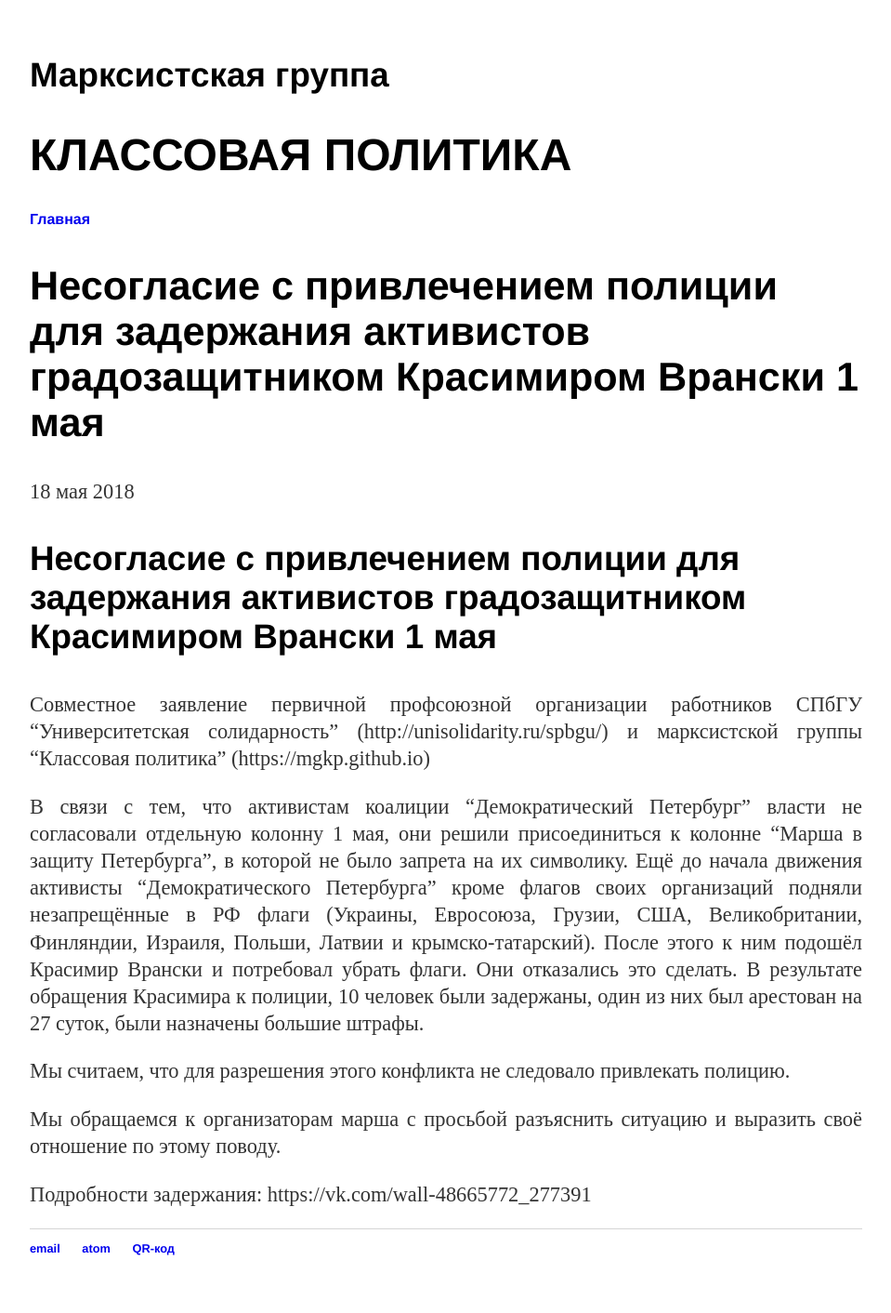
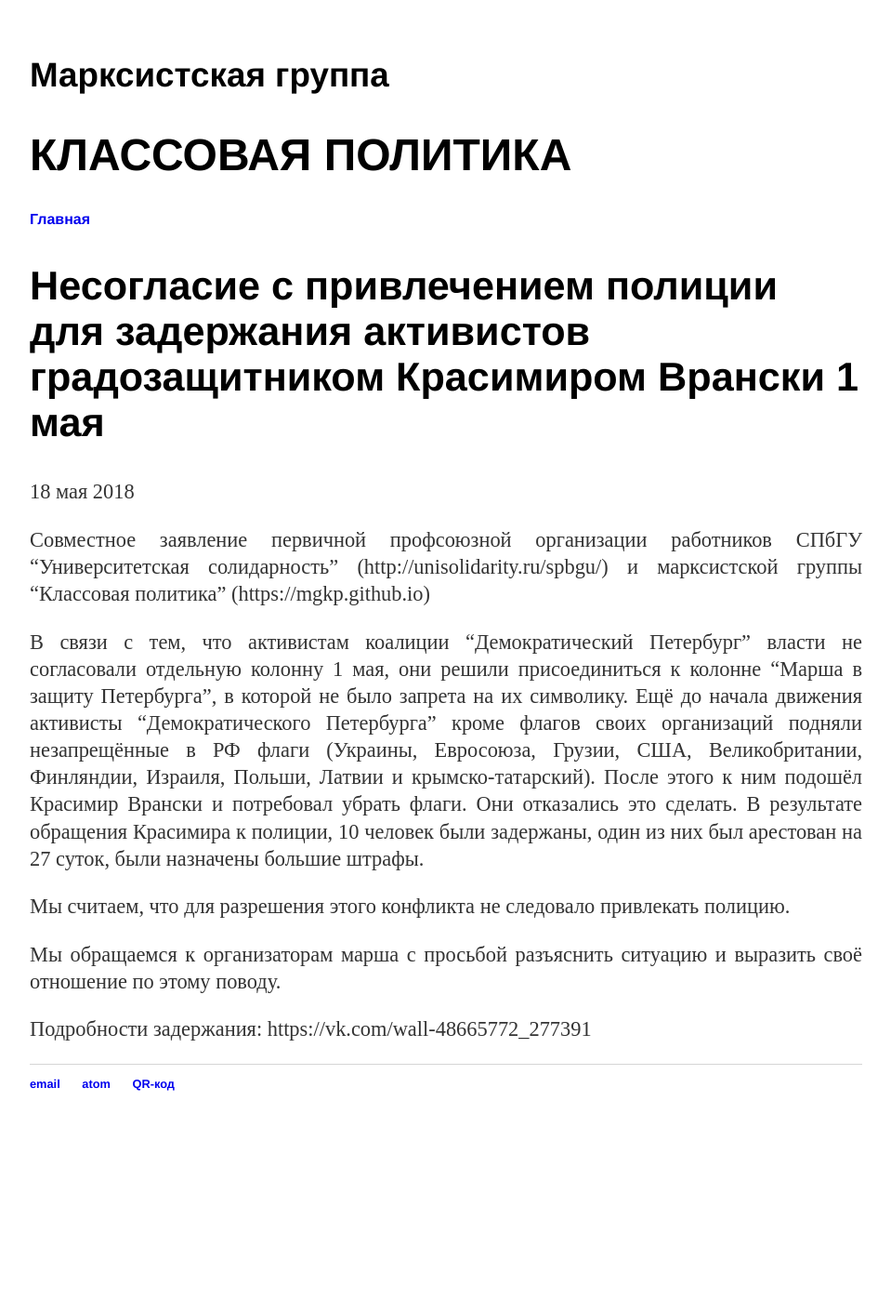
Before and after one commit to mgkp/mgkp.github.io, a Jekyll site: the page built from blog/_posts/2018-05-18-krasimir.md, in a window 1280 px wide. Shown: the whole page at 93% size, without its empty margins (160-1119 px from the left). Built offline with Jekyll 4.4.1, drawn with Linux system fonts in a browser that asks for light colours; after the commit the page ends 1234 px from its top, so only the background shows below that.

Commit message:
second title removed

```diff
--- a/blog/_posts/2018-05-18-krasimir.md
+++ b/blog/_posts/2018-05-18-krasimir.md
@@ -4,8 +4,6 @@ category: blog
 tags: [заявление, "Университетская солидарность", МГКП, "Красимир Врански"]
 title: 'Несогласие с привлечением полиции для задержания активистов градозащитником Красимиром Врански 1 мая'
 ---
-
-### Несогласие с привлечением полиции для задержания активистов градозащитником Красимиром Врански 1 мая
 
 Совместное заявление первичной профсоюзной организации работников СПбГУ "Университетская солидарность" (http://unisolidarity.ru/spbgu/) и марксистской группы "Классовая политика" (https://mgkp.github.io)
 
```
